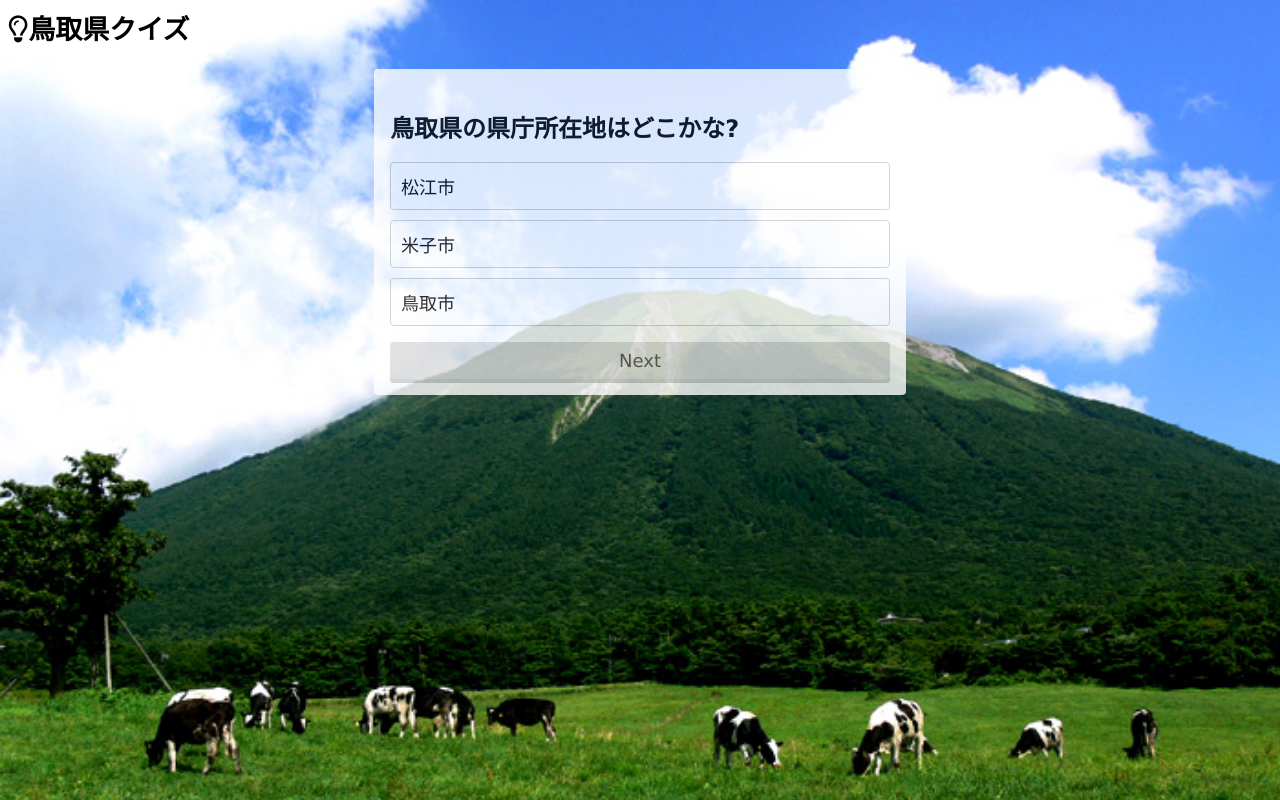
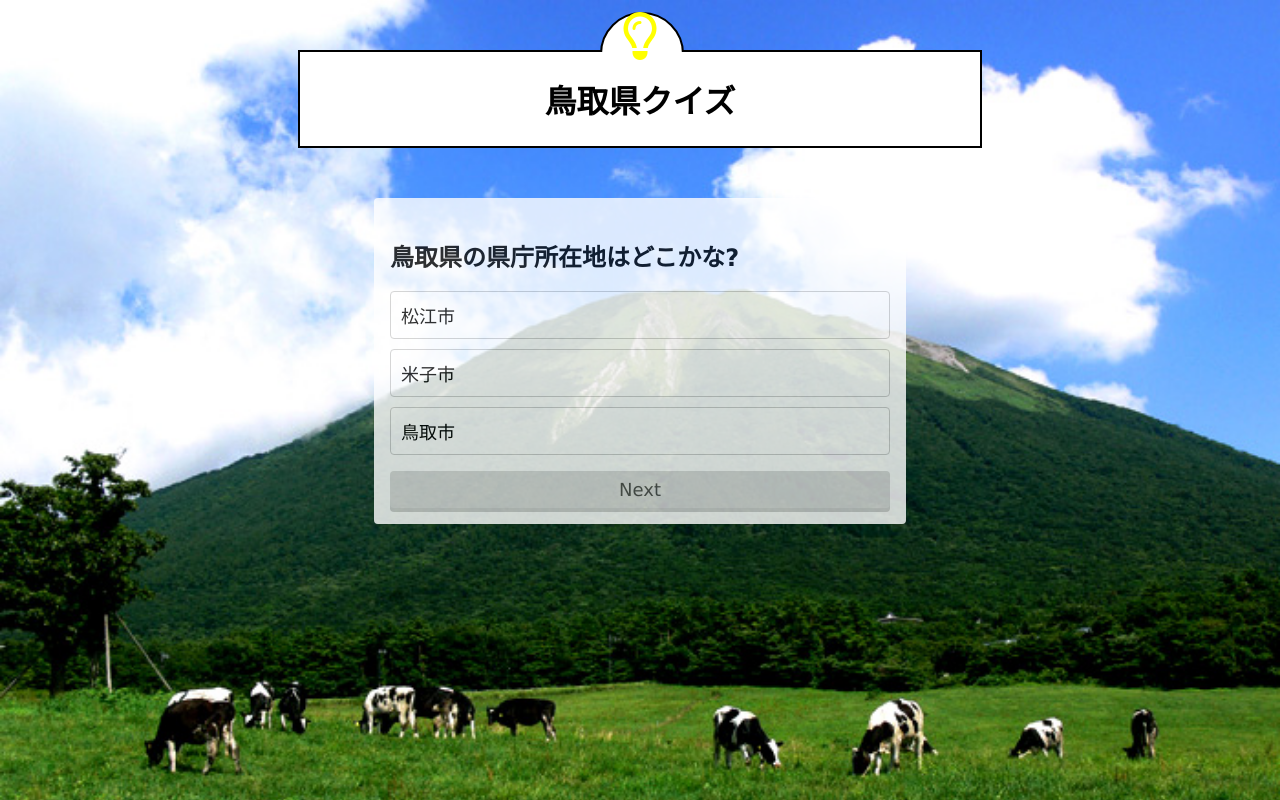
Before and after one commit to hippo0408/tottoriQUIZ, a plain HTML site: page index.html in a window 1280 px wide. Drawn offline with Linux system fonts and the light colour scheme.

Commit message:
Update styles.css

```diff
--- a/css/styles.css
+++ b/css/styles.css
@@ -4,6 +4,60 @@ body {
     font-family: Verdana, sans-serif;
     background-image: url(../images/image02.jpg);
     background-size: cover;
+  }
+
+h2 {
+    position: relative;
+    padding: 1.5rem;
+    text-align: center;
+    border: 2px solid #000;
+    background: #fff;
+    width: 50%;
+    margin: 50px auto;
+  }
+
+  h2:before,
+  h2:after {
+    position: absolute;
+    content: '';
+  }
+
+  h2:before {
+    top: -40px;
+    left: calc(50% - 40px);
+    width: 80px;
+    height: 80px;
+    border: 2px solid #000;
+    border-radius: 50%;
+    background: #fff;
+  }
+
+  h2:after {
+    top: 0;
+    left: 0;
+    width: 100%;
+    height: 100%;
+    background: #fff;
+  }
+
+  h2 i {
+    font-size: 30px;
+    font-size: 3rem;
+    line-height: 60px;
+    position: absolute;
+    z-index: 1;
+    top: -40px;
+    left: calc(50% - 40px);
+    width: 80px;
+    height: 60px;
+    text-align: center;
+    color: yellow;
+  }
+
+  h2 span {
+    position: relative;
+    z-index: 1;
+    font-size: 32px;
   }
 
   .container {
```
